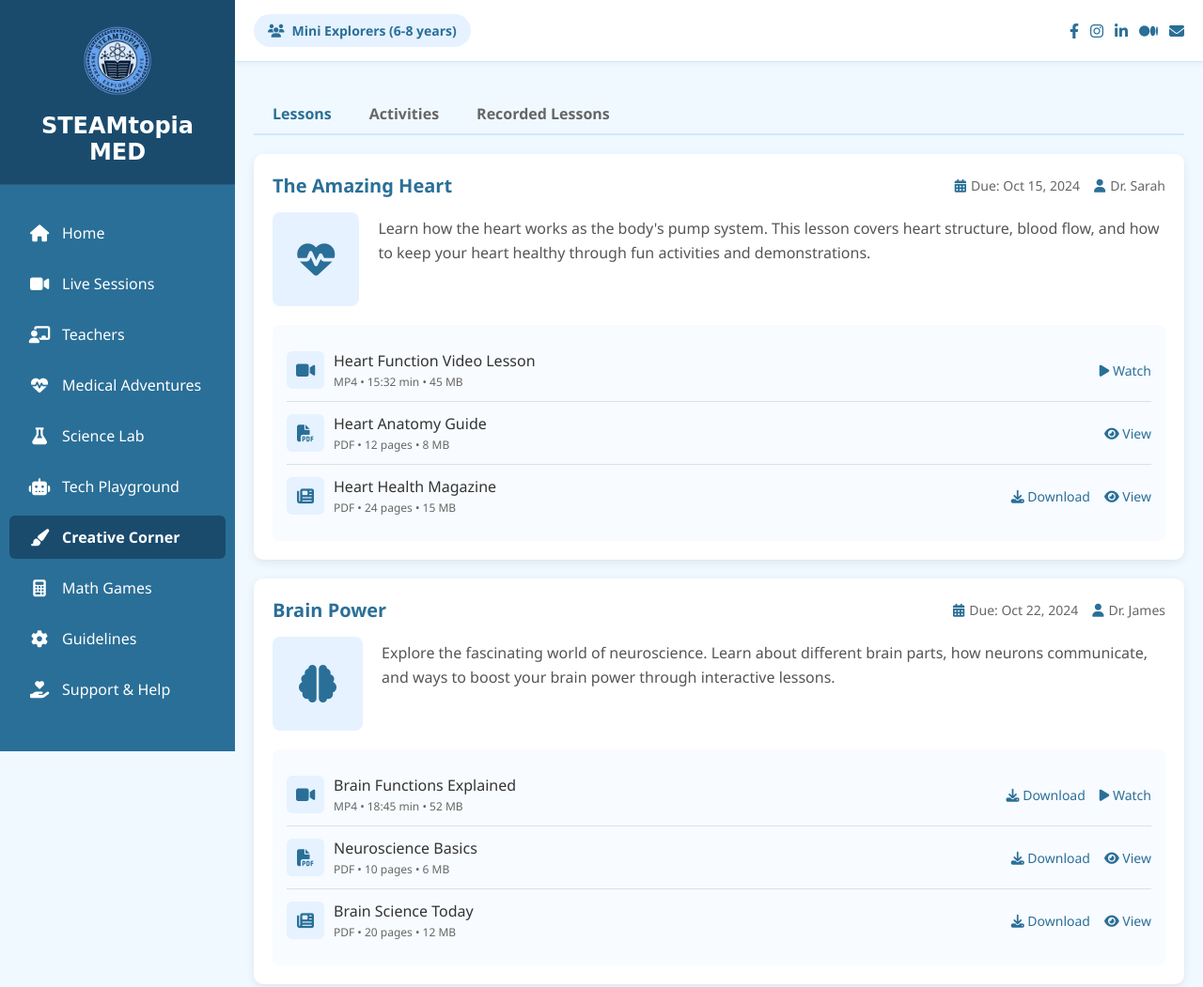
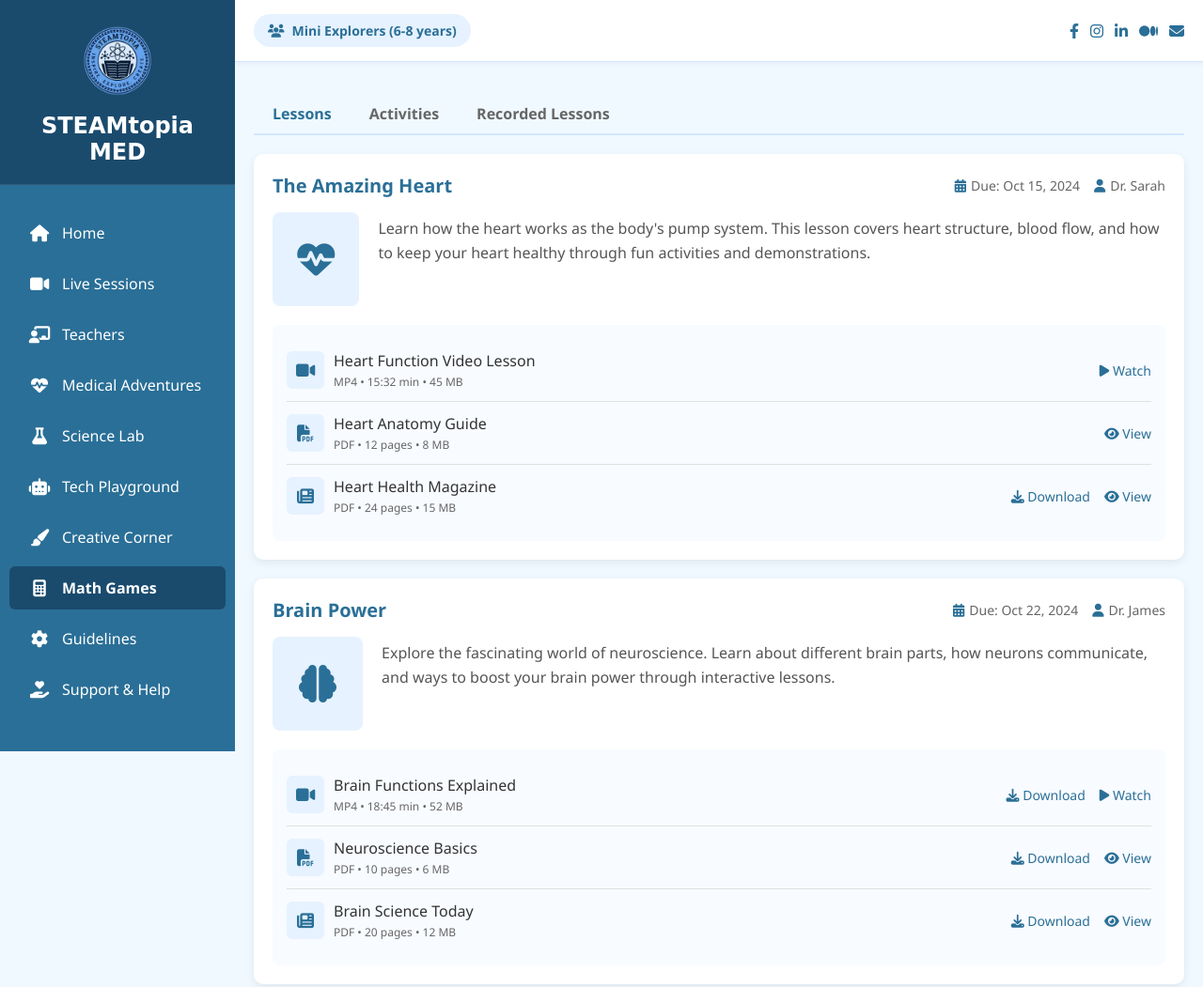
Before and after one commit to asma-78/STEAMtopia, a website: page grp1eng/MG1eng.html in a window 1280 px wide. Shown: the whole page at 94% size. Drawn offline with Linux system fonts and the light colour scheme.

Commit message:
Update MG1eng.html

```diff
--- a/grp1eng/MG1eng.html
+++ b/grp1eng/MG1eng.html
@@ -679,8 +679,8 @@
     <li><a href="https://asma-78.github.io/STEAMtopia//grp1eng/MA1eng.html"><i class="fas fa-heartbeat"></i> Medical Adventures</a></li>
     <li><a href="https://asma-78.github.io/STEAMtopia//grp1eng/SL1eng.html"><i class="fas fa-flask"></i> Science Lab</a></li>
     <li><a href="https://asma-78.github.io/STEAMtopia//grp1eng/TP1eng.html"><i class="fas fa-robot"></i> Tech Playground</a></li>
-    <li><a href="https://asma-78.github.io/STEAMtopia//grp1eng/CC1eng.html" class="active"><i class="fas fa-paint-brush"></i> Creative Corner</a></li>
-    <li><a href="/grp1eng/MG1eng.html"><i class="fas fa-calculator"></i> Math Games</a></li>
+    <li><a href="https://asma-78.github.io/STEAMtopia//grp1eng/CC1eng.html" ><i class="fas fa-paint-brush"></i> Creative Corner</a></li>
+    <li><a href="/grp1eng/MG1eng.html" class="active"><i class="fas fa-calculator"></i> Math Games</a></li>
     <!--<li><a href="#"><i class="fas fa-user-tie"></i> Guest Speaker</a></li>
     <li><a href="#"><i class="fas fa-trophy"></i> Achievements</a></li>
     <li><a href="#"><i class="fas fa-book"></i> Story Time</a></li>-->
```
